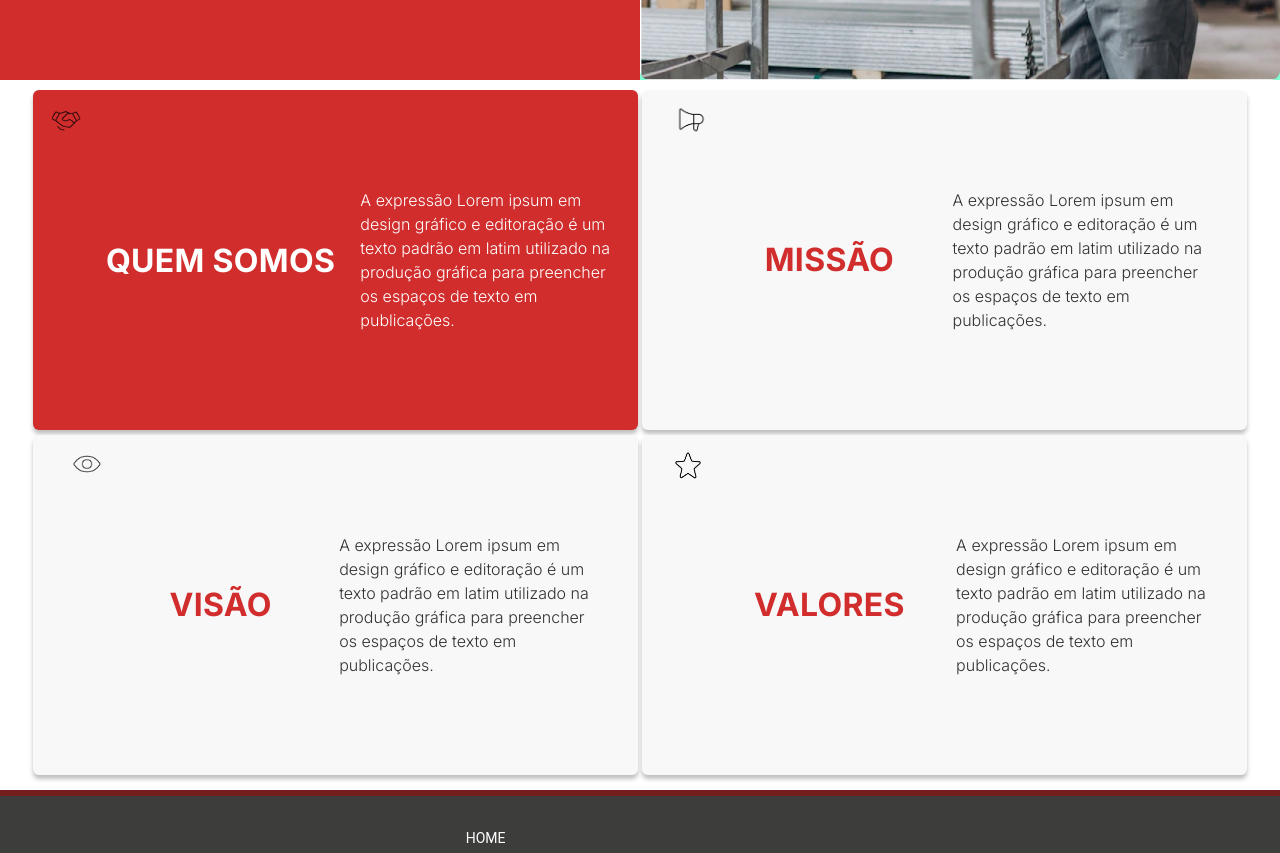
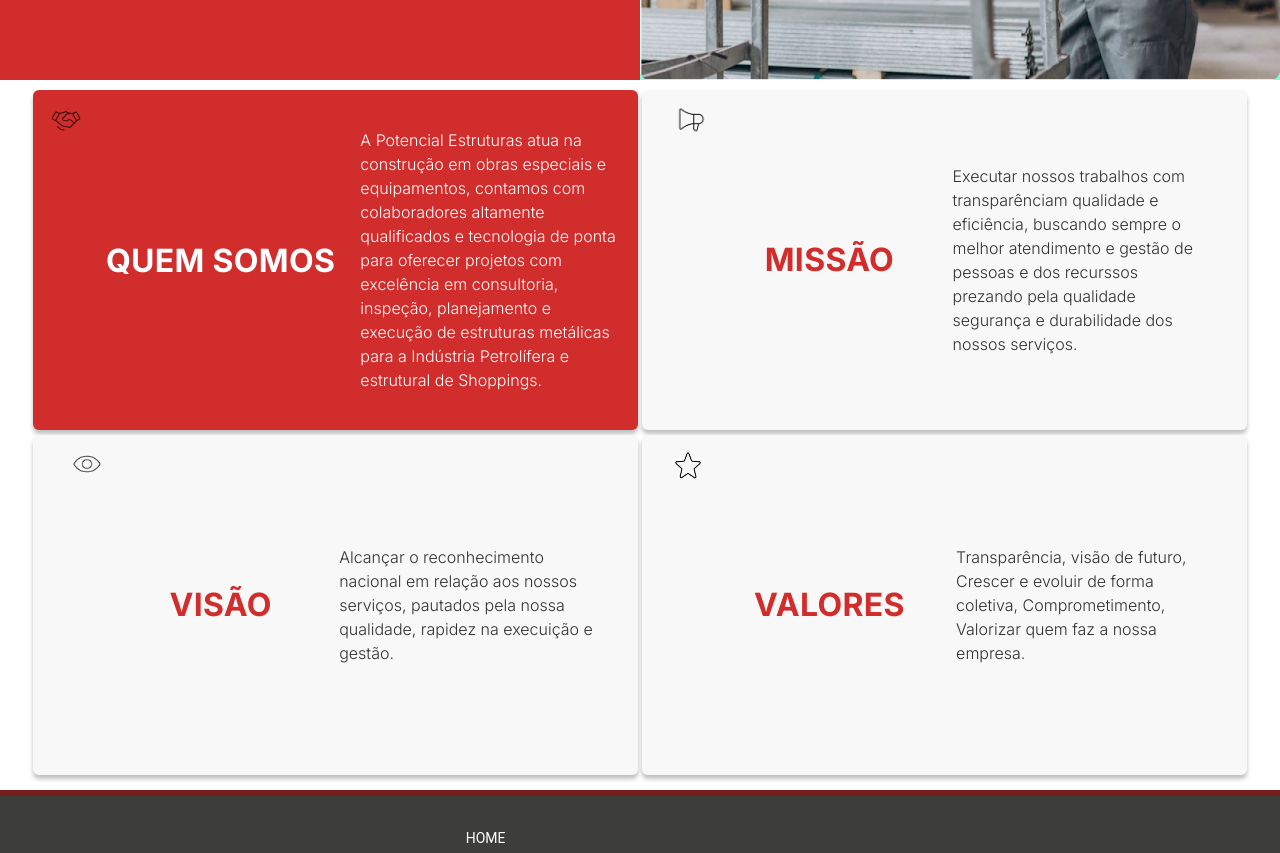
Before and after one commit to walttoncoelho/PotencialEstruturas, a React (Create React App) app: page /sobre in a window 1280 px wide. Shown: the part 440-1293 px from the top of the page. Built offline with nearby package versions, Linux system fonts and the light colour scheme.

Commit message:
Content update

```diff
--- a/src/components/footer/Footer.jsx
+++ b/src/components/footer/Footer.jsx
@@ -54,7 +54,7 @@
             </a>
 
             <a
-              href="https://api.whatsapp.com/message/MN64IAXQPVMGO1?autoload=1&app_absent=0"
+              href="https://contate.me/potencialestruturas"
               target="_blank"
               rel="noopener noreferrer"
             >
--- a/src/pages/Sobre/QuemSomos/QuemSomos.jsx
+++ b/src/pages/Sobre/QuemSomos/QuemSomos.jsx
@@ -11,36 +11,28 @@
           <img src="./images/sobre/Handshake.png" alt="banner" />
           <h1>QUEM SOMOS</h1>
           <p>
-            A expressão Lorem ipsum em design gráfico e editoração é um texto
-            padrão em latim utilizado na produção gráfica para preencher os
-            espaços de texto em publicações.
+            A Potencial Estruturas atua na construção em obras especiais e equipamentos, contamos com colaboradores altamente qualificados e tecnologia de ponta para oferecer projetos com excelência em consultoria, inspeção, planejamento e execução de estruturas metálicas para a Indústria Petrolífera e estrutural de Shoppings.
           </p>
         </Grid1>
         <Grid2>
         <img src="./images/sobre/Megaphone.png" alt="banner" />
           <h1>MISSÃO</h1>
           <p>
-            A expressão Lorem ipsum em design gráfico e editoração é um texto
-            padrão em latim utilizado na produção gráfica para preencher os
-            espaços de texto em publicações.
+            Executar nossos trabalhos com transparênciam qualidade e eficiência, buscando sempre o melhor atendimento e gestão de pessoas e dos recurssos prezando pela qualidade segurança e durabilidade dos nossos serviços.
           </p>
         </Grid2>
         <Grid2>
         <img src="./images/sobre/Eye.png" alt="banner" />
           <h1>VISÃO</h1>
           <p>
-            A expressão Lorem ipsum em design gráfico e editoração é um texto
-            padrão em latim utilizado na produção gráfica para preencher os
-            espaços de texto em publicações.
+            Alcançar o reconhecimento nacional em relação aos nossos serviços, pautados pela nossa qualidade, rapidez na execuição e gestão.
           </p>
         </Grid2>
         <Grid2>
         <img src="./images/sobre/Star.png" alt="banner" />
           <h1>VALORES</h1>
           <p>
-            A expressão Lorem ipsum em design gráfico e editoração é um texto
-            padrão em latim utilizado na produção gráfica para preencher os
-            espaços de texto em publicações.
+            Transparência, visão de futuro, Crescer e evoluir de forma coletiva, Comprometimento, Valorizar quem faz a nossa empresa.
           </p>
         </Grid2>
     </Container>
```
